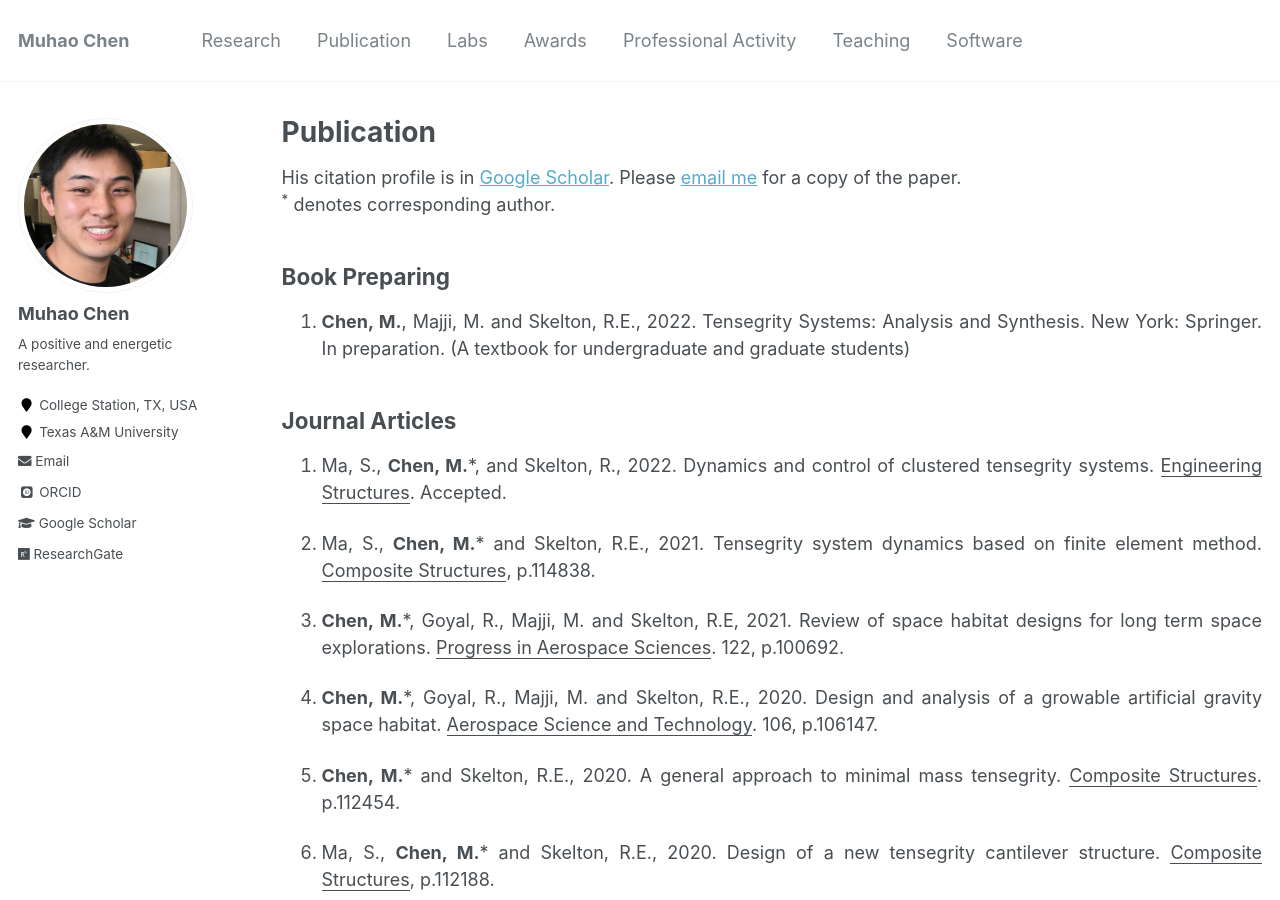
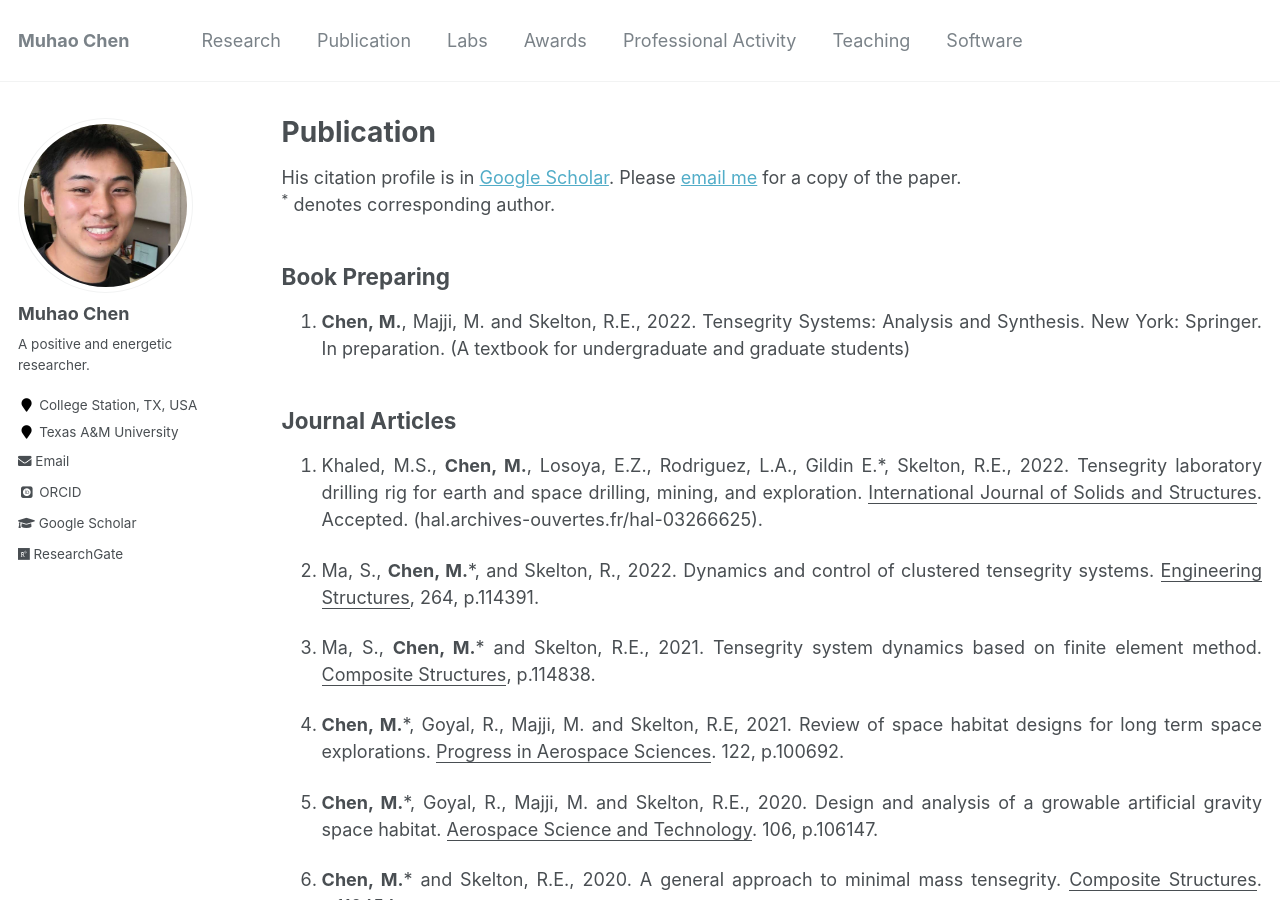
Before and after one commit to Muhao-Chen/muhao-chen.github.io, a Jekyll site: the page built from _pages/publication.md, in a window 1280 px wide and 900 px high. Built offline with Jekyll 4.4.1, drawn with Linux system fonts in a browser that asks for light colours; some web fonts are replaced; some of the changed text lies outside the part shown.

Commit message:
Update publication.md

```diff
--- a/_pages/publication.md
+++ b/_pages/publication.md
@@ -16,7 +16,9 @@ His citation profile is in [Google Scholar](https://scholar.google.com/citations
 1. **Chen, M.**, Majji, M. and Skelton, R.E., 2022. Tensegrity Systems: Analysis and Synthesis. New York: Springer. In preparation. (A textbook for undergraduate and graduate students)
 
 ## Journal Articles
-1. Ma, S., **Chen, M.***, and Skelton, R., 2022. Dynamics and control of clustered tensegrity systems. <u>Engineering Structures</u>. Accepted.
+1. Khaled, M.S., **Chen, M.**, Losoya, E.Z., Rodriguez, L.A., Gildin E.*, Skelton, R.E., 2022. Tensegrity laboratory drilling rig for earth and space drilling, mining, and exploration. <u>International Journal of Solids and Structures</u>. Accepted. (hal.archives-ouvertes.fr/hal-03266625).
+
+1. Ma, S., **Chen, M.***, and Skelton, R., 2022. Dynamics and control of clustered tensegrity systems. <u>Engineering Structures</u>, 264, p.114391.
 
 1. Ma, S., **Chen, M.*** and Skelton, R.E., 2021. Tensegrity system dynamics based on finite element method. <u>Composite Structures</u>, p.114838.
 
```
Also changed, not shown: other parts of _pages/publication.md (+0 -1 lines).
